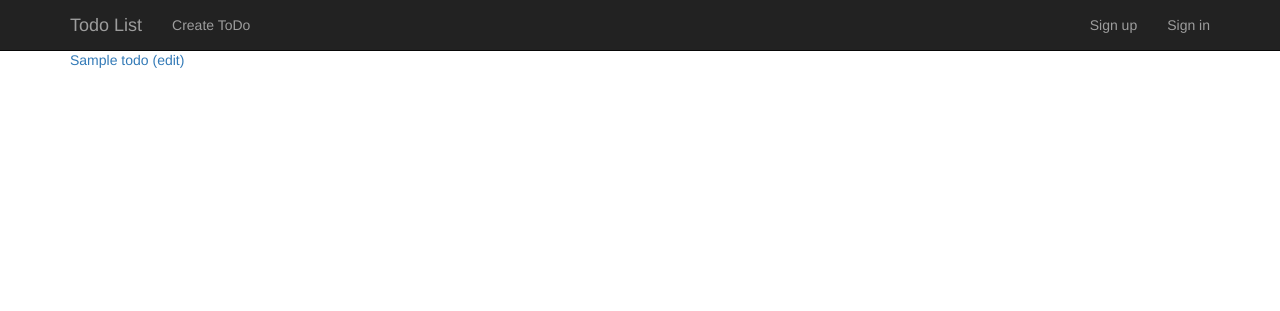
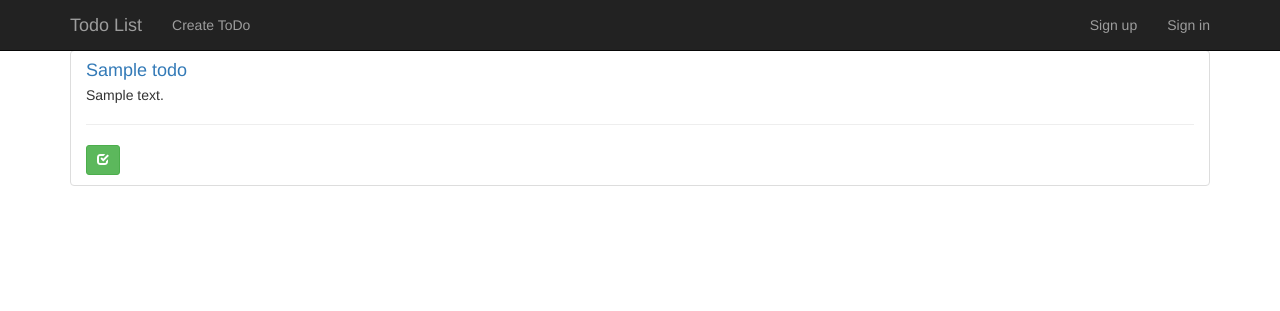
Before and after one commit to theghost7771/todolist, a Django app: page / in a window 1280 px wide. Shown: the top 311 px of the page. Run offline with Django 3.2, Linux system fonts and the light colour scheme; tables that the repository leaves empty hold one stand-in row (values such as "Sample post"); some libraries are stand-ins or nearby versions.

Commit message:
add buttons, truncate description, some fixes

```diff
--- a/todolist/static/css/main.css
+++ b/todolist/static/css/main.css
@@ -7,3 +7,10 @@ body {
     padding: 15px;
     margin: 0 auto;
 }
+
+.description {
+    white-space: nowrap;
+    overflow: hidden;
+    text-overflow: ellipsis;
+    max-height: 100px;
+}
--- a/todolist/templates/base.html
+++ b/todolist/templates/base.html
@@ -8,7 +8,7 @@
     <meta name="description" content="">
     <meta name="author" content="">
 
-    <title>{% block title %}Task list{% endblock title %}</title>
+    <title>{% block title %}{% trans "Task list" %}{% endblock %}</title>
     {% block css %}
     <!-- Latest compiled and minified CSS -->
     <link rel="stylesheet" href="https://maxcdn.bootstrapcdn.com/bootstrap/3.3.7/css/bootstrap.min.css" integrity="sha384-BVYiiSIFeK1dGmJRAkycuHAHRg32OmUcww7on3RYdg4Va+PmSTsz/K68vbdEjh4u" crossorigin="anonymous">
--- a/todolist/templates/todo/detailed.html
+++ b/todolist/templates/todo/detailed.html
@@ -3,5 +3,8 @@
 {% block title %}{% trans "List of Tasks" %}{% endblock title %}
 
 {% block content %}
-{{ object }}
+<h2>{{ object }}</h2>
+<p>
+    {{ object.description }}
+</p>
 {% endblock %}
--- a/todolist/templates/todo/list.html
+++ b/todolist/templates/todo/list.html
@@ -3,8 +3,28 @@
 {% block title %}{% trans "List of Tasks" %}{% endblock title %}
 
 {% block content %}
+{% if todo_items %}
+<div class="list-group">
     {% for todo in todo_items %}
-         <a href="{{ todo.get_absolute_url  }}">{{ todo }}</a>
-         <a href="{% url 'todo:edit' todo.title %}">({% trans "edit" %})</a><br/>
+      <span class="list-group-item">
+        <h4 class="list-group-item-heading"><a href="{{ todo.get_absolute_url  }}">{{ todo }}</a></h4>
+        <p class="list-group-item-text description">{{ todo.description }}</p>
+        <hr />
+        <button type="button" class="btn btn-success btn-sm">
+            <span class="glyphicon glyphicon-check" aria-hidden="true"></span>
+        </button>
+        {% if todo.owner == request.user %}
+            <a href="{% url 'todo:edit' todo.id %}" class="btn btn-info btn-sm">
+                <span class="glyphicon glyphicon-pencil" aria-hidden="true"></span>
+            </a>
+            <button type="button" class="btn btn-danger btn-sm">
+                <span class="glyphicon glyphicon-remove-circle" aria-hidden="true"></span>
+            </button>
+        {% endif %}
+      </span>
     {% endfor %}
+</div>
+{% else %}
+<div class="alert alert-info" role="alert">{% trans "No tasks here" %}</div>
+{% endif %}
 {% endblock %}
--- a/todolist/templates/todo/todo_form.html
+++ b/todolist/templates/todo/todo_form.html
@@ -8,7 +8,7 @@
 <h1>{% trans "Create new ToDo" %}</h1>
 
 
-<form method="POST" action="{% url 'todo:create' %}">
+<form method="POST" action="">
   {% csrf_token %}
   {{ form|crispy }}
   <button class="primaryAction btn btn-primary" type="submit">
--- a/todolist/todo/models.py
+++ b/todolist/todo/models.py
@@ -24,4 +24,4 @@ class Todo(models.Model):
         return self.title
 
     def get_absolute_url(self):
-        return reverse('todo:detail', kwargs={'title': self.title})
+        return reverse('todo:detail', args=[self.id])
--- a/todolist/todo/urls.py
+++ b/todolist/todo/urls.py
@@ -6,7 +6,7 @@ from . import views
 urlpatterns = [
     url(r'^$', views.TodoListView.as_view(), name='home'),
     url(
-        regex=r'^todo/(?P<title>[^/]+)/$',
+        regex=r'^todo/(?P<pk>\d+)/$',
         view=views.TodoDetailView.as_view(),
         name='detail'
     ),
@@ -16,7 +16,7 @@ urlpatterns = [
         name='create'
     ),
     url(
-        regex=r'^todo/(?P<title>[^/]+)/edit$',
+        regex=r'^todo/(?P<pk>\d+)/edit$',
         view=views.TodoUpdateView.as_view(),
         name='edit'
     ),
--- a/todolist/todo/views.py
+++ b/todolist/todo/views.py
@@ -18,9 +18,6 @@ class TodoListView(LoginRequiredMixin, ListView):
 class TodoDetailView(LoginRequiredMixin, DetailView):
     model = Todo
     template_name = 'todo/detailed.html'
-    # These next two lines tell the view to index lookups by title
-    slug_field = 'title'
-    slug_url_kwarg = 'title'
 
 
 class TodoCreateView(LoginRequiredMixin, CreateView):
@@ -37,8 +34,7 @@ class TodoCreateView(LoginRequiredMixin, CreateView):
 class TodoUpdateView(LoginRequiredMixin, UpdateView):
     model = Todo
     fields = ['title', 'description', 'is_done']
-    slug_field = 'title'
-    slug_url_kwarg = 'title'
+    success_msg = _('Updated')
 
     def form_valid(self, form):
         messages.info(self.request, self.success_msg)
```
Also changed, not shown: todolist/static/js/js.cookie-2.1.4.min.js (added, +3 -0 lines).
